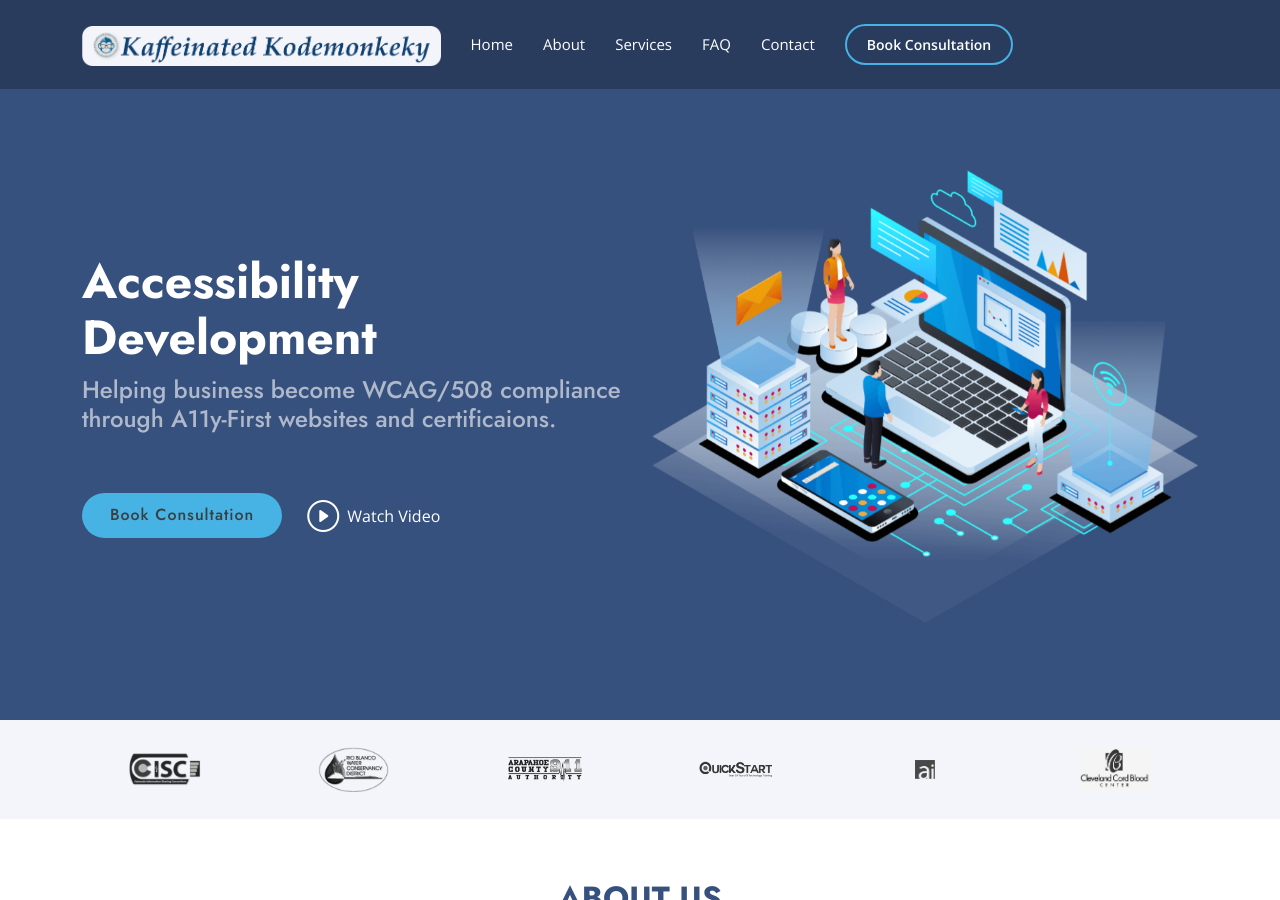
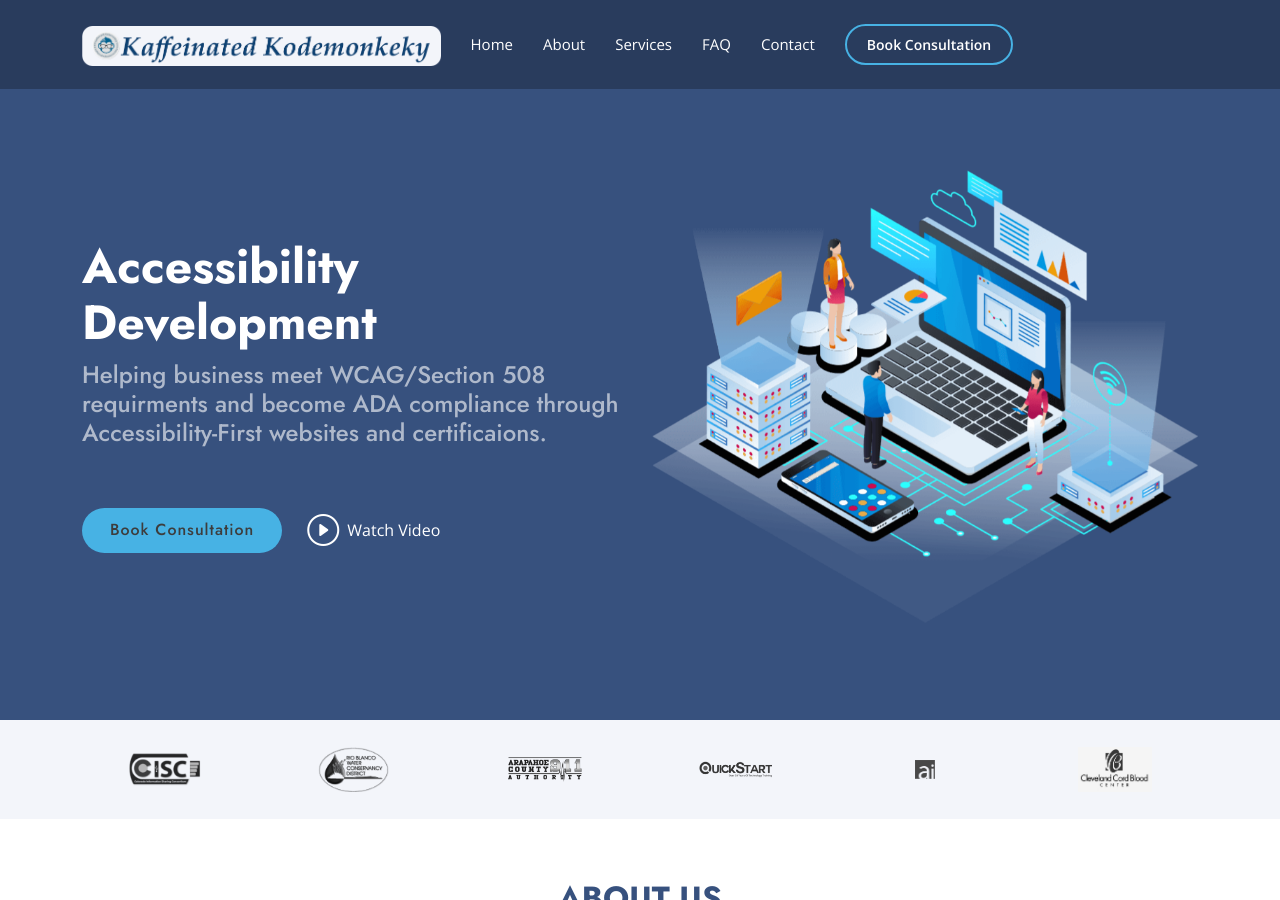
Before and after one commit to Kaffeianted-Kodemonkey/Staging, a Jekyll site: the page built from index.markdown, in a window 1280 px wide and 900 px high. Built offline with Jekyll 4.4.1, drawn with Linux system fonts in a browser that asks for light colours; comment, search, counter and statistics services are not loaded; some of the changed text lies outside the part shown.

Commit message:
update seo on homepage

```diff
--- a/_config.yml
+++ b/_config.yml
@@ -23,7 +23,10 @@
 email: info@kaffeinatedkodemonkey.com
 phone: (970) 757-2222
 description: >- # this means to ignore newlines until "baseurl:"
-  Helping business meet WCAG/Section 508 requirments and become ADA compliance through Accessibility-First websites and certificaions.
+  Kaffeinated Kodemonkey develops Accessibility-First websites, completes VPAT documents, and certifies digital content to meet WCAG/508 requirments to become ada compliance
+  undert the revised americans with disabilities act and revised rehabilitation act (Section 508).
+
+keywords: VPAT, POC Certifications, POCC, Team Monitoring, Agency Monitoring, wcag, section 508, ada compliance, web accessibility,
 baseurl: "/" # the subpath of your site, e.g. /blog
 url: "https://www.kaffeinatedkodemonkey.com" # the base hostname & protocol for your site, e.g. http://example.com
 
--- a/_includes/FAQ.html
+++ b/_includes/FAQ.html
@@ -9,7 +9,7 @@
     <div class="faq-list">
       <ul>
         <li data-aos="fade-up" data-aos-delay="100">
-          <i class="bx bx-help-circle icon-help"></i> <a data-bs-toggle="collapse" class="collapse" data-bs-target="#faq-list-1">Can web accessibility improve my SEO?<i class="bx bx-chevron-down icon-show"></i><i class="bx bx-chevron-up icon-close"></i></a>
+          <i class="bx bx-help-circle icon-help"></i> <a data-bs-toggle="collapse" class="collapse" data-bs-target="#faq-list-1">Can web accessibility improve my search engine optimization?<i class="bx bx-chevron-down icon-show"></i><i class="bx bx-chevron-up icon-close"></i></a>
           <div id="faq-list-1" class="collapse show" data-bs-parent=".faq-list">
             <p>If you are on a budget and need to choose between marketing or accessibility, take accessibility every time.</p>
 
@@ -80,6 +80,17 @@
             and standards both in the U.S. and abroad, including standards issued by the European Commission, and W3C guidelines know as WCAG.</p>
           </div>
         </li>
+        <li data-aos="fade-up" data-aos-delay="400">
+          <i class="bx bx-help-circle icon-help"></i> <a data-bs-toggle="collapse" data-bs-target="#faq-list-5" class="collapsed">Does the Americans with Disabilities Act apply to digital content?<i class="bx bx-chevron-down icon-show"></i><i class="bx bx-chevron-up icon-close"></i></a>
+          <div id="faq-list-5" class="collapse" data-bs-parent=".faq-list">
+            <p>Accessibility standards issued under the Americans with Disabilities Act (ADA) apply to places of public accommodation, commercial facilities, and state and local government facilities in new construction,
+            alterations, and additions. The ADA Standards are based on minimum guidelines set by the Access Board.</p>
+
+            <p>The Department of Justice (DOJ) and the Department of Transportation (DOT) issue the ADA Standards. DOJ’s ADA Standards apply to all facilities except public transportation facilities, which are subject to
+            DOT’s ADA Standards. This version of the ADA Standards combines both documents and notes unique provisions in the DOJ Standards and the DOT Standards. The Access Board is responsible for providing technical
+            assistance and training on these Standards.</p>
+          </div>
+        </li>
 
       </ul>
     </div>
--- a/_includes/about.html
+++ b/_includes/about.html
@@ -11,7 +11,7 @@
         <h3>Kaffeinated Kodemonkey is an Accessibility Agency</h3>
 
         <p>Our A11y Developers are DHS Certified <strong>Trusted Testers</strong> and use the trusted tester process.
-        Paired with an A11y Platform, empower your IT teams to seamlessly add accessibility to their workflow.</p>
+        Paired with an A11y Platform your teams are empower to seamlessly add accessibility to their workflow.</p>
 
         <p>Our A11y Developer also follow <strong><em>POUR web design</em></strong>, for an A11y-First approach in creating products
         that meet WCAG/508 requirements.</p>
--- a/_includes/hero.html
+++ b/_includes/hero.html
@@ -5,7 +5,7 @@
     <div class="row">
       <div class="col-lg-6 d-flex flex-column justify-content-center pt-4 pt-lg-0 order-2 order-lg-1" data-aos="fade-up" data-aos-delay="200">
         <h1>Accessibility Development</h1>
-        <h2>Helping business become WCAG/508 compliance through A11y-First websites and certificaions.</h2>
+        <h2>Helping business meet WCAG/Section 508 requirments and become ADA compliance through Accessibility-First websites and certificaions.</h2>
 
         <div class="d-flex justify-content-center justify-content-lg-start">
           <a href="https://kaffeinatedkodemonkey.youcanbook.me" target="_blank" class="btn-get-started scrollto">Book Consultation</a>
@@ -13,7 +13,7 @@
         </div>
       </div>
       <div class="col-lg-6 order-1 order-lg-2 hero-img" data-aos="zoom-in" data-aos-delay="200">
-        <img src="{{site.url}}/assets/img/hero-img.png" class="img-fluid animated" alt="">
+        <img src="{{site.url}}/assets/img/hero-img.png" class="img-fluid animated" alt="Accessibility Development">
       </div>
     </div>
   </div>
```
Also changed, not shown: 2 other files.
